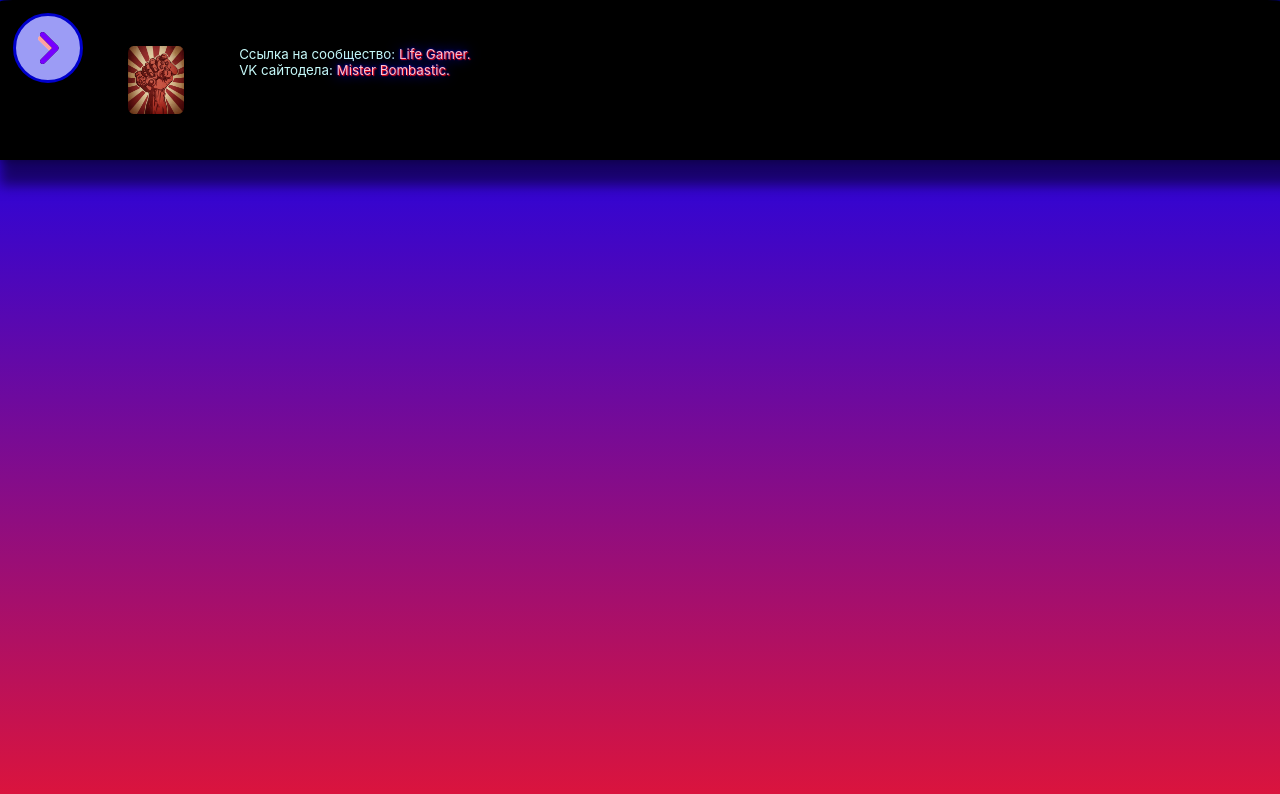
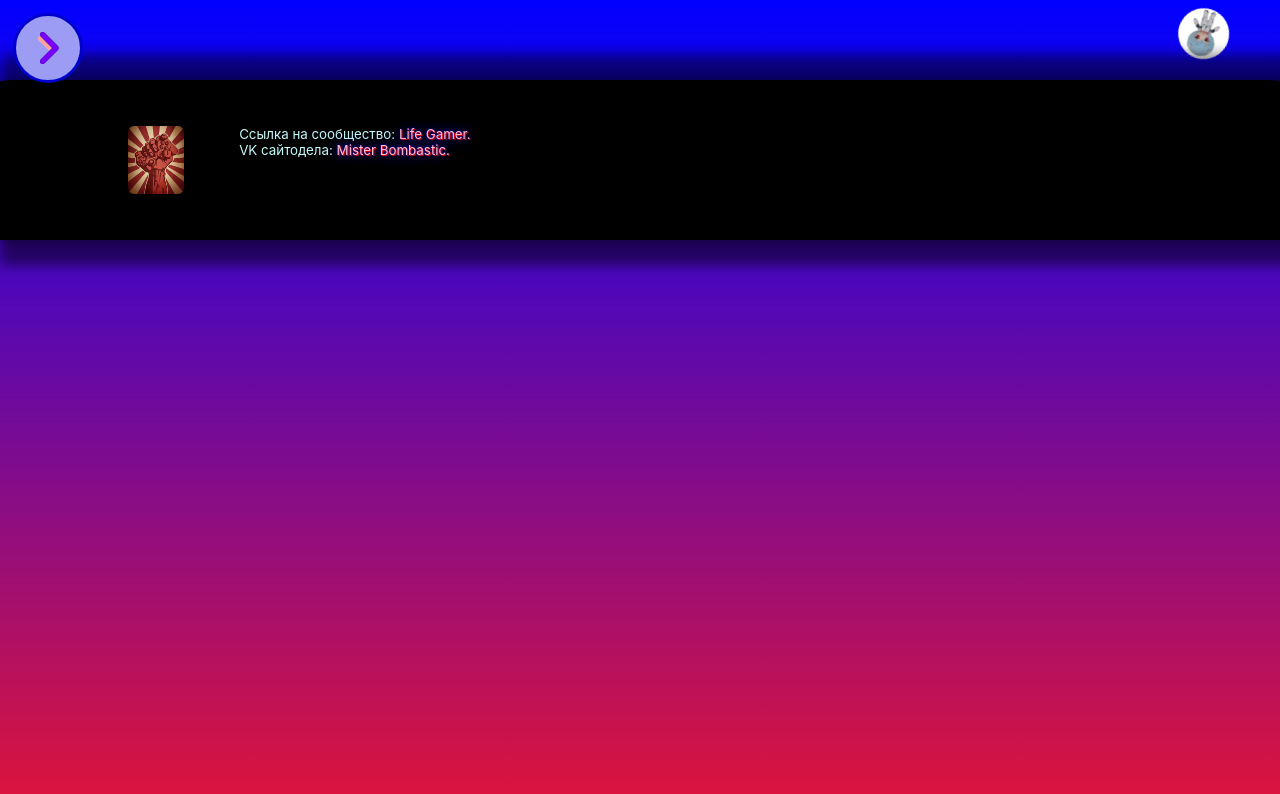
Before and after one commit to Diesfingers228/LifeGamer, a React (Create React App) app in the folder my-app/: page /info in a window 1280 px wide. Shown: the top 794 px of the page. Built offline with nearby package versions, Linux system fonts and the light colour scheme.

Commit message:
Life Gamer

```diff
--- a/my-app/src/AppMobile600px.css
+++ b/my-app/src/AppMobile600px.css
@@ -358,7 +358,7 @@
         align-items: center;
         position: absolute;
         left: 0;
-        bottom: -30vh auto;
+        bottom: -30vh;
         width: 100%;
         height: 20vh;
       }
--- a/my-app/src/AppMobile800px.css
+++ b/my-app/src/AppMobile800px.css
@@ -357,7 +357,7 @@
       align-items: center;
       position: absolute;
       left: 0;
-      bottom: -30vh auto;
+      bottom: -30vh;
       width: 100%;
       height: 20vh;
     }
--- a/my-app/src/AppMobile801px.css
+++ b/my-app/src/AppMobile801px.css
@@ -358,7 +358,7 @@
       align-items: center;
       position: absolute;
       left: 0;
-      bottom: -30vh auto;
+      bottom: -30vh;
       width: 100%;
       height: 20vh;
     }
```
